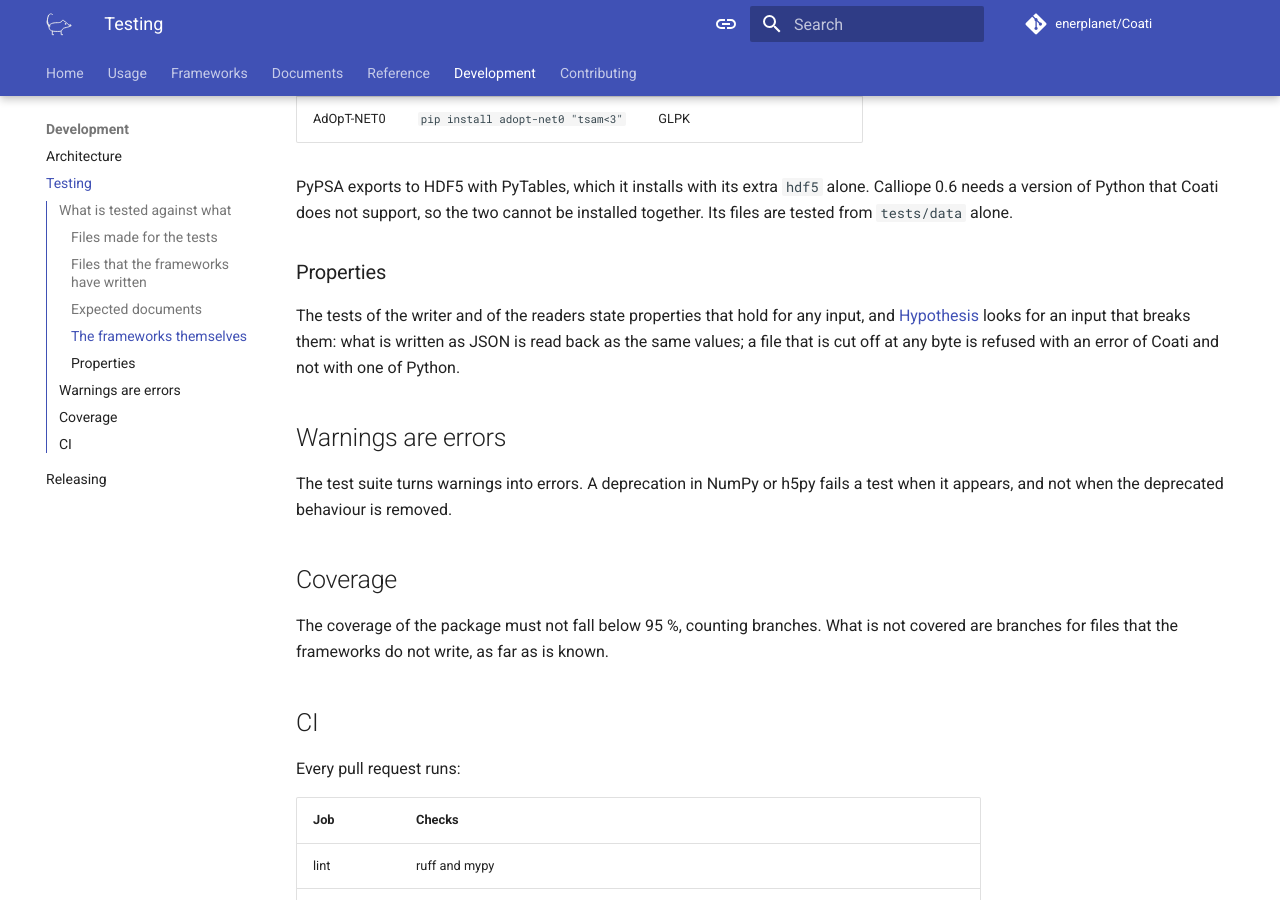
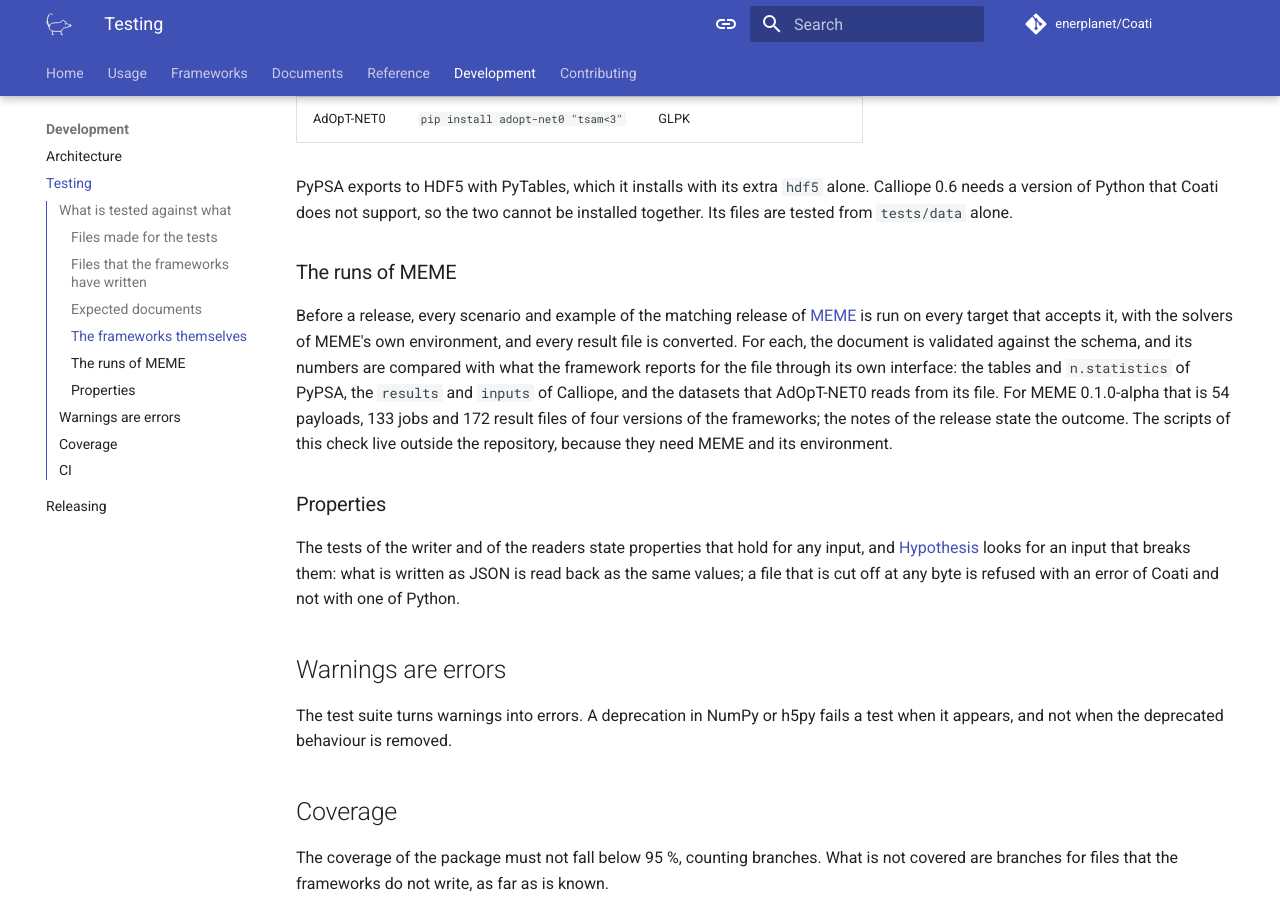
Before and after one commit to enerplanet/Coati, an MkDocs documentation site: the page built from docs/development/testing.md, in a window 1280 px wide and 900 px high, scrolled down 2658 px. Built offline with MkDocs 1.6.1 and Material for MkDocs 9.7.7, drawn with Linux system fonts in a browser that asks for light colours; comment, search, counter and statistics services are not loaded.

Commit message:
docs: describe reading the bundles of MEME
A new page tells how the targets of MEME map to the identifiers of
Coati, where the result file of a run lies in a bundle, which runs write
several files into one folder, and what each mode of MEME looks like in
a document. The page on testing describes the check that runs every
scenario and example of MEME on every target and compares the documents
with what the frameworks say.

```diff
--- a/docs/development/testing.md
+++ b/docs/development/testing.md
@@ -109,6 +109,20 @@ alone. Calliope 0.6 needs a version of Python that Coati does not support,
 so the two cannot be installed together. Its files are tested from
 `tests/data` alone.
 
+### The runs of MEME
+
+Before a release, every scenario and example of the matching release of
+[MEME](https://github.com/enerplanet/meme) is run on every target that
+accepts it, with the solvers of MEME's own environment, and every result
+file is converted. For each, the document is validated against the schema,
+and its numbers are compared with what the framework reports for the file
+through its own interface: the tables and `n.statistics` of PyPSA, the
+`results` and `inputs` of Calliope, and the datasets that AdOpT-NET0 reads
+from its file. For MEME 0.1.0-alpha that is 54 payloads, 133 jobs and 172
+result files of four versions of the frameworks; the notes of the release
+state the outcome. The scripts of this check live outside the repository,
+because they need MEME and its environment.
+
 ### Properties
 
 The tests of the writer and of the readers state properties that hold for
--- a/mkdocs.yml
+++ b/mkdocs.yml
@@ -147,6 +147,7 @@ nav:
       - Quickstart: usage/quickstart.md
       - Command line: usage/cli.md
       - Python package: usage/python.md
+      - With MEME: usage/meme.md
   - Frameworks:
       - Overview: frameworks/overview.md
       - Calliope: frameworks/calliope.md
```
Also changed, not shown: docs/index.md (+2 -1 lines), docs/usage/meme.md (added, +87 -0 lines).
